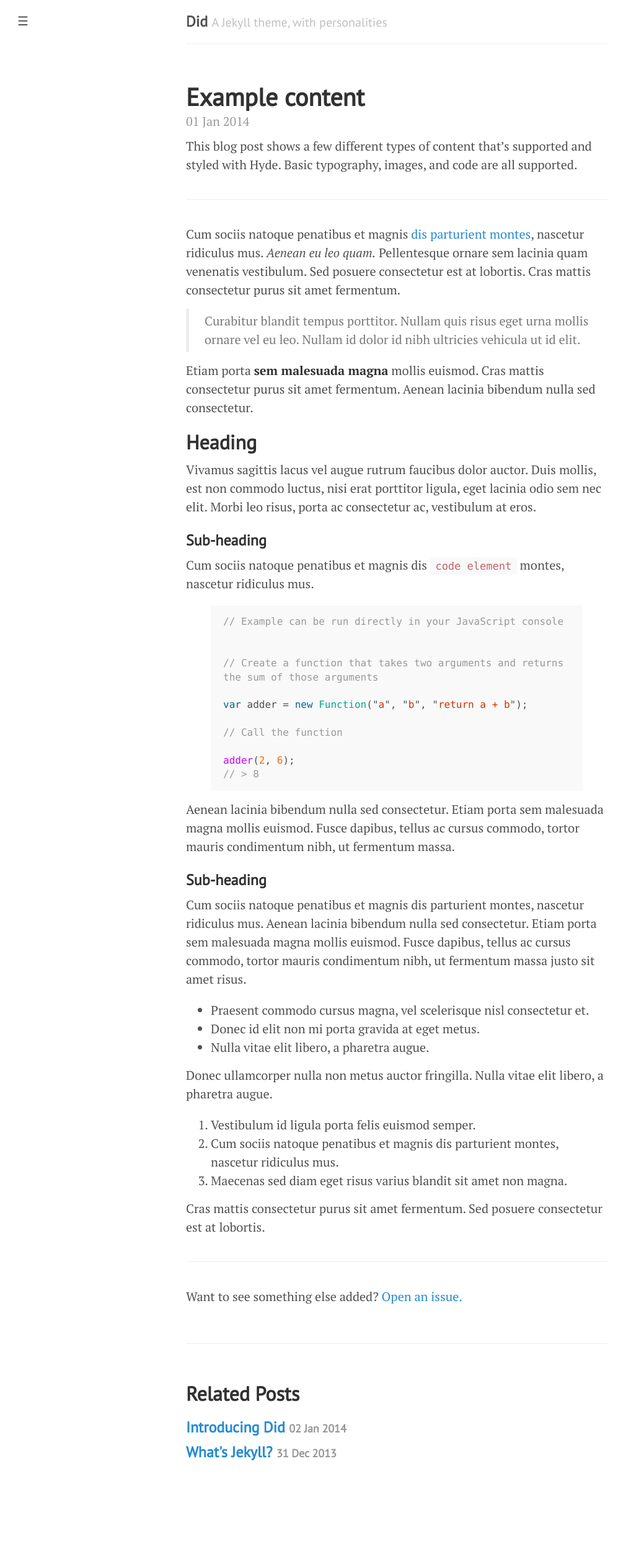
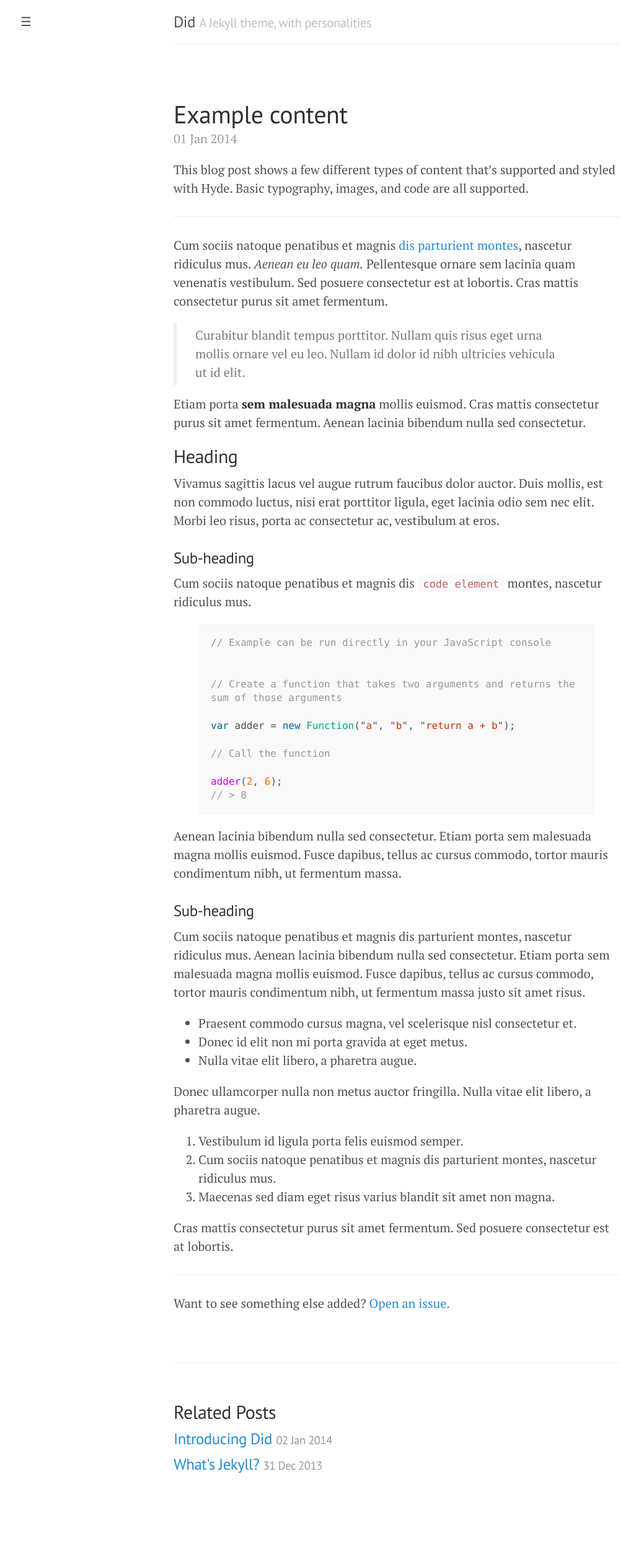
Before and after one commit to qiuyi943/qiuyi943.github.io, a Jekyll site: the page built from _posts/2014-01-01-example-content.md, in a window 1280 px wide. Shown: the whole page at 62% size, without its empty margins (0-1026 px from the left). Built offline with Jekyll 4.4.1, drawn with Linux system fonts in a browser that asks for light colours; Markdown is read by kramdown in place of the engine named in the settings; before the commit the page ends 2413 px from its top, so only the background shows below that.

Commit message:
Mass CSS reworking to apply rems more elegantly for easier sizing

```diff
--- a/public/css/did.css
+++ b/public/css/did.css
@@ -50,17 +50,20 @@ body {
   overflow-x: hidden; /* Prevent scroll on narrow devices */
 }
 
-body {
+html {
   font-family: "PT Serif", Georgia, "Times New Roman", serif;
   font-size: 16px;
   line-height: 1.5;
+}
+@media (min-width: 990px) {
+  html {
+    font-size: 20px;
+  }
+}
+
+body {
   color: #515151;
   background-color: #fff;
-}
-@media (min-width: 990px) {
-  body {
-    font-size: 20px;
-  }
 }
 
 /* No `:visited` state is required by default (browsers will use `a`) */
@@ -75,40 +78,43 @@ a:focus {
 }
 
 h1, h2, h3, h4, h5, h6 {
-  margin: 0 0 10px;
+  margin-bottom: .5rem;
   font-family: "PT Sans", Helvetica, Arial, sans-serif;
-  font-weight: 600;
+  font-weight: 400;
   line-height: 1.25;
   color: #313131;
+  letter-spacing: -.025rem;
   text-rendering: optimizeLegibility;
 }
 h1 {
-  font-size: 40px;
+  font-size: 2rem;
 }
 h2 {
-  margin-top: 20px;
-  font-size: 32px;
+  margin-top: 1rem;
+  font-size: 1.5rem;
 }
 h3 {
-  margin-top: 24px;
-  font-size: 24px;
+  margin-top: 1.5rem;
+  font-size: 1.25rem;
 }
 h4, h5, h6 {
-  margin-top: 16px;
-  font-size: 16px;
+  margin-top: 1rem;
+  font-size: 1rem;
 }
 
 p {
-  margin: 0 0 15px;
+  margin-top: 0;
+  margin-bottom: 1rem;
 }
 
 ul, ol {
-  margin-bottom: 15px;
+  margin-top: 0;
+  margin-bottom: 1rem;
 }
 
 hr {
   position: relative;
-  margin: 40px 0;
+  margin: 1.5rem 0;
   border: 0;
   border-top: 1px solid #eee;
   border-bottom: 1px solid #fff;
@@ -121,8 +127,8 @@ strong {
 abbr {
   background-color: #eee;
   display: inline-block;
-  padding: 3px;
-  font-size: 13px;
+  padding: .25em;
+  font-size: 85%;
   font-weight: bold;
   color: #555;
   text-shadow: 0 1px 1px rgba(255, 255, 255, 0.5);
@@ -143,9 +149,10 @@ code {
 }
 pre {
   display: block;
-  margin: 0 0 14px;
-  padding: 15px 20px;
-  font-size: 16px;
+  margin-top: 0;
+  margin-bottom: 1rem;
+  padding: 1rem;
+  font-size: .8rem;
   line-height: 1.4;
   white-space: pre;
   white-space: pre-wrap;
@@ -160,7 +167,7 @@ pre code {
   background-color: transparent;
 }
 .highlight {
-  margin-bottom: 15px;
+  margin-bottom: 1rem;
   border-radius: 4px;
 }
 .highlight pre {
@@ -169,10 +176,10 @@ pre code {
 
 /* Quotes */
 blockquote {
-  padding: 5px 30px 5px 25px;
-  margin: 15px 0;
+  padding: .25rem 5rem .25rem 1.5rem;
+  margin: .8rem 0;
   color: #7a7a7a;
-  border-left: 5px solid #eee;
+  border-left: .25rem solid #eee;
 }
 blockquote p:last-child {
   margin-bottom: 0;
@@ -180,7 +187,7 @@ blockquote p:last-child {
 
 img {
   display: block;
-  margin: 0 0 15px;
+  margin: 0 0 1rem;
   border-radius: 5px;
 }
 
@@ -192,13 +199,8 @@ img {
  */
 
 .lead {
-  font-size: 20px;
+  font-size: 1.25rem;
   font-weight: 300;
-}
-@media (min-width: 990px) {
-  .lead {
-    font-size: 24px;
-  }
 }
 
 
@@ -215,14 +217,19 @@ img {
   transition: left 0.3s ease;
 }
 
-/* Center the content */
-.container {
-  padding-left: 20px;
-  padding-right: 20px;
+/* Specificy which container to pad */
+.content {
+  padding: 3rem 20px;
 }
-@media (min-width: 860px) {
+
+/* Center container in available real estate */
+@media (min-width: 990px) {
+  .content {
+    padding-left: 0;
+    padding-right: 0;
+  }
   .container {
-    max-width: 720px;
+    max-width: 36em;
     margin-left:  auto;
     margin-right: auto;
   }
@@ -236,11 +243,9 @@ img {
  */
 
 .masthead {
-  max-width: 720px;
-  padding: 20px;
+  padding: 1rem 20px;
   margin-left:  auto;
   margin-right: auto;
-  margin-bottom: 20px;
   border-bottom: 1px solid #eee;
 }
 .masthead-title {
@@ -254,7 +259,7 @@ img {
 }
 @media (min-width: 860px) {
   .masthead {
-    max-width: 680px;
+    max-width: 36em;
     padding-left: 0;
     padding-right: 0;
   }
@@ -270,9 +275,9 @@ img {
 
 /* Style and "hide" the sidebar */
 .sidebar {
-  padding: 20px;
+  padding: 1rem;
   font-family: "PT Sans", Helvetica, Arial, sans-serif;
-  font-size: 14px;
+  font-size: .875rem; /* 14px */
   color: #9a9a9a;
   background-color: #202020;
 }
@@ -281,10 +286,11 @@ img {
     position: fixed;
     top: 0;
     bottom: 0;
-    left: -280px;
+    left: -14rem;
     overflow-y: auto;
-    width: 280px;
-    padding: 30px;
+    width: 14rem;
+    padding: 1.5rem;
+    font-size: .75rem; /* 15px */
     transition: left 0.3s ease;
   }
 }
@@ -297,12 +303,12 @@ img {
 
 /* Sidebar nav */
 .sidebar-nav {
-  margin: 20px -20px;
+  margin: 1rem -1rem;
   border-bottom: 1px solid #303030;
 }
 .sidebar-nav-item {
   display: block;
-  padding: 10px 20px;
+  padding: .5rem 1rem;
   border-top: 1px solid #303030;
 }
 a.sidebar-nav-item:hover,
@@ -312,11 +318,11 @@ a.sidebar-nav-item:focus {
 }
 @media (min-width: 860px) {
   .sidebar-nav {
-    margin: 30px -30px;
+    margin: 1.5rem -1.5rem;
   }
   .sidebar-nav-item {
-    padding-left:  30px;
-    padding-right: 30px;
+    padding-left:  1.5rem;
+    padding-right: 1.5rem;
   }
 }
 
@@ -331,14 +337,13 @@ a.sidebar-nav-item:focus {
   .sidebar-show,
   .sidebar-hide {
     position: fixed;
-    top:  15px;
-    left: 15px;
+    top:  .85rem;
+    left: 1rem;
     display: block;
-    padding: 3px 12px;
+    padding: .15rem .65rem;
     font-family: Arial, sans-serif; /* Ensure vertical alignment */
     color: #505050;
     background-color: #fff;
-    border: 1px solid #fff;
     border-radius: 4px;
     transition: left 0.3s ease;
   }
@@ -361,29 +366,14 @@ a.sidebar-nav-item:focus {
     left: 0;
   }
   #sidebar:target + .wrap {
-    left: 280px;
+    left: 14rem;
   }
   #sidebar:target + .wrap .sidebar-show,
   #sidebar:target + .wrap .sidebar-hide {
-    left: 295px;
+    left: 15rem;
   }
   #sidebar:target + .wrap .sidebar-show { visibility: hidden; }
   #sidebar:target + .wrap .sidebar-hide { visibility: visible; }
-}
-
-
-/* Footer area of masthead */
-.colophon {
-  margin-top: 20px;
-  color: #fff;
-  color: rgba(255,255,255,.5);
-}
-.colophon-links {
-  padding-left: 0;
-  list-style: none;
-}
-.colophon-links li {
-  color: inherit;
 }
 
 
@@ -395,14 +385,7 @@ a.sidebar-nav-item:focus {
 
 /* Single post */
 .post {
-  margin-top: 40px;
-  margin-bottom: 40px;
-}
-@media (min-width: 990px) {
-  /* Increase space between posts */
-  .post {
-    margin: 60px 0; /* Increase top/bottom, remove from sides */
-  }
+  margin-bottom: 4em;
 }
 
 /* Blog post or page title */
@@ -410,18 +393,22 @@ a.sidebar-nav-item:focus {
 .post-title a {
   color: #303030;
 }
+.post-title {
+  margin-top: 0;
+}
 
 /* Meta data line below post title */
 .post-date {
   display: block;
-  margin: -10px 0 10px;
+  margin-top: -.5rem;
+  margin-bottom: 1rem;
   color: #9a9a9a;
 }
 
 /* Related posts */
 .related {
-  padding-top: 40px;
-  padding-bottom: 40px;
+  padding-top: 2rem;
+  padding-bottom: 2rem;
   border-top: 1px solid #eee;
 }
 .related-posts {
@@ -436,23 +423,11 @@ a.sidebar-nav-item:focus {
   color: #999;
 }
 .related-posts li a:hover {
-  color: #000;
+  color: #1e71ac;
   text-decoration: none;
 }
 .related-posts li a:hover small {
   color: inherit;
-}
-
-
-/*
- * Error page
- *
- * For now, just the 404 (supported by Jekyll with the custom 404.html view).
- */
-
-.fourohfour {
-  margin-top: 40px;
-  margin-bottom: 40px;
 }
 
 
@@ -465,7 +440,8 @@ a.sidebar-nav-item:focus {
 
 .pagination {
   overflow: hidden; /* clearfix */
-  margin-top: 40px;
+  margin-top: 2rem;
+  margin-bottom: 2rem;
   font-weight: bold;
   color: #ccc;
   text-align: center;
@@ -475,7 +451,7 @@ a.sidebar-nav-item:focus {
 .pagination-item {
   float: left;
   width: 50%;
-  padding: 20px;
+  padding: 1rem;
   border: 1px solid #eee;
 }
 .pagination-item:last-child {
@@ -485,13 +461,6 @@ a.sidebar-nav-item:focus {
 /* Only provide a hover state for linked pagination items */
 a.pagination-item:hover {
   background-color: #f5f5f5;
-}
-
-/* Pagination should float when space is plentiful */
-@media (min-width: 990px) {
-  .pagination {
-    margin-bottom: 60px;
-  }
 }
 
 
@@ -505,15 +474,14 @@ a.pagination-item:hover {
 @media (min-width: 860px) {
   .layout-reverse .sidebar {
     left: auto;
-    right: -280px;
+    right: -14rem;
     transition-property: right;
   }
   .layout-reverse .sidebar-show,
   .layout-reverse .sidebar-hide {
     position: fixed;
-    top:  15px;
     left: auto;
-    right: 15px;
+    right: 1rem;
     transition-property: right;
   }
   .layout-reverse .wrap {
@@ -525,11 +493,11 @@ a.pagination-item:hover {
   }
   .layout-reverse #sidebar:target + .wrap {
     left: auto;
-    right: 280px;
+    right: 14rem;
   }
   .layout-reverse #sidebar:target + .wrap .sidebar-show,
   .layout-reverse #sidebar:target + .wrap .sidebar-hide {
     left: auto;
-    right: 295px;
+    right: 15rem;
   }
 }
```
